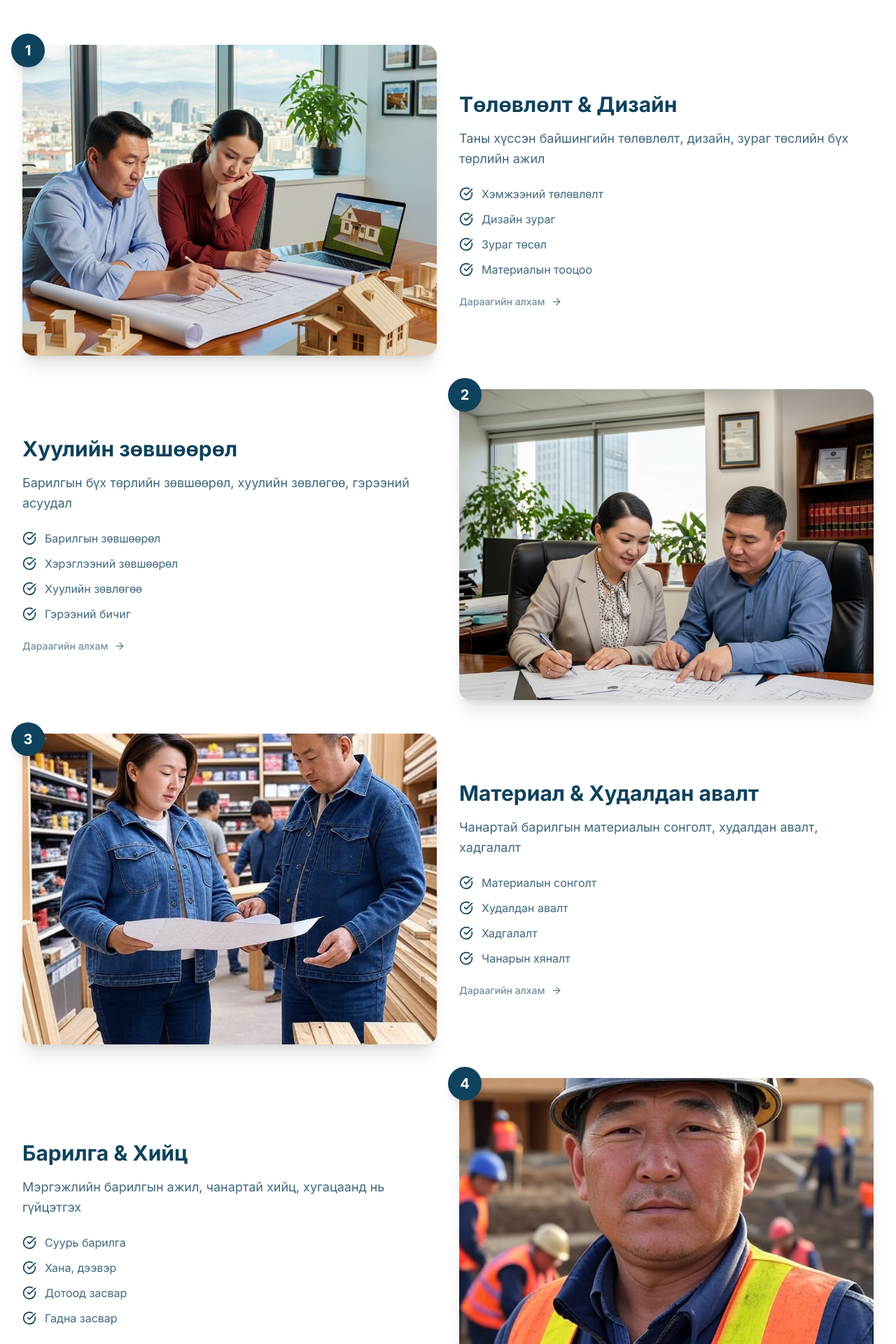
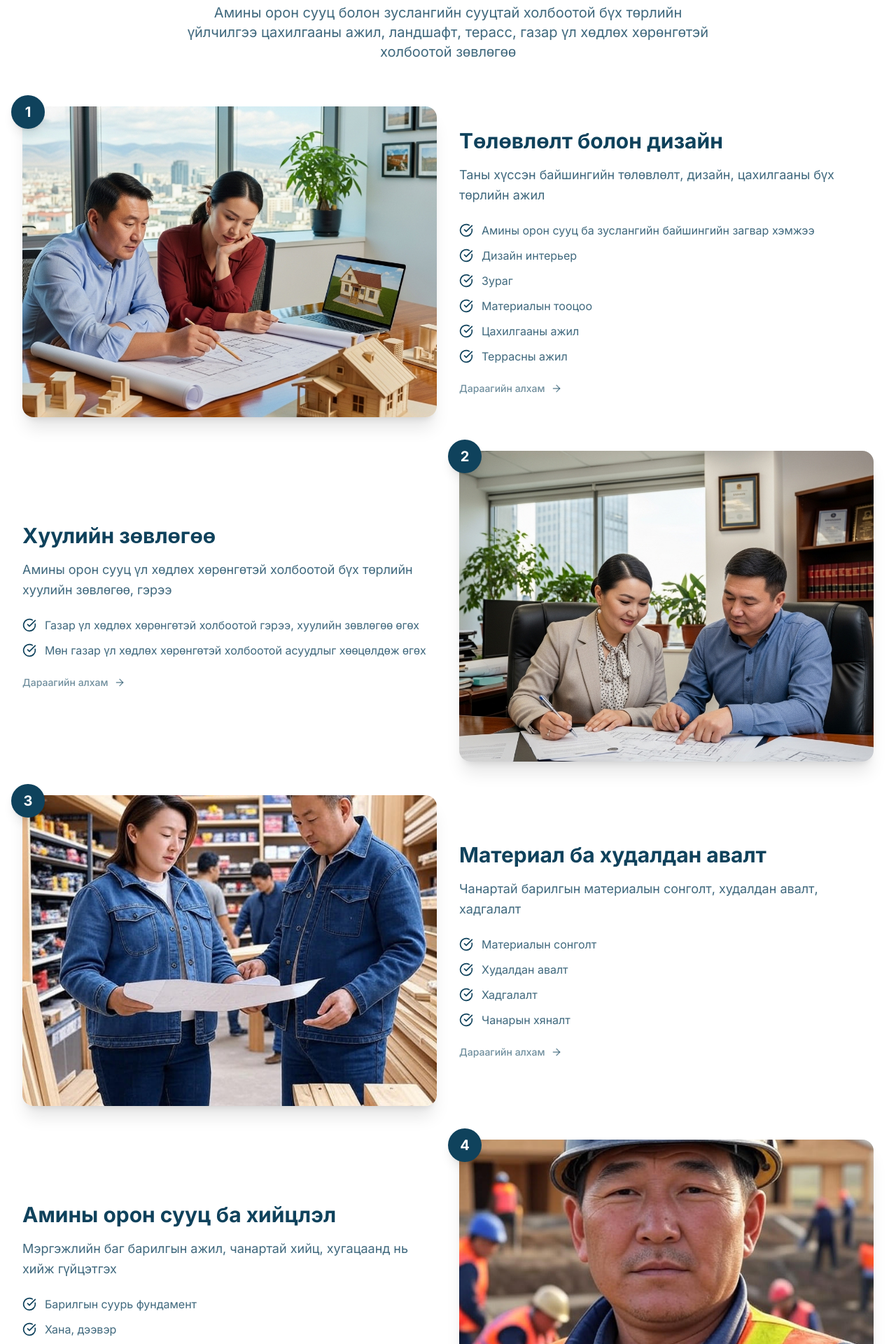
Before and after one commit to Enkhnyam/Buyant-Construction, a Next.js app in the folder buyant-construction/: page /services in a window 1280 px wide. Shown: the part 520-2440 px from the top of the page at 70% size. Built offline with nearby package versions, Linux system fonts and the light colour scheme.

Commit message:
text quality improvement

```diff
--- a/buyant-construction/src/app/(main)/services/page.tsx
+++ b/buyant-construction/src/app/(main)/services/page.tsx
@@ -18,7 +18,7 @@ export default function ServicesPage() {
           </h1>
           <p className="text-xl md:text-2xl text-white/80 max-w-3xl mx-auto">
             {language === 'mn'
-              ? 'Байшингийн барилгын бүх төрлийн үйлчилгээ, хуулийн зөвлөгөө'
+              ? 'ГАЗАР ҮЛ ХӨДЛӨХ ХӨРӨНГӨ, ЗУСЛАН, АМИНЫ ОРОН СУУЦТАЙ ХОЛБООТОЙ  БҮХ ТӨРЛИЙН ҮЙЛЧИЛГЭЭ'
               : 'All types of house construction services and legal consultation'
             }
           </p>
@@ -40,7 +40,7 @@ export default function ServicesPage() {
             </h2>
             <p className="text-xl text-[#0F425C]/80 max-w-2xl mx-auto">
               {language === 'mn'
-                ? 'Барилгын бүх төрлийн хуулийн асуудлын зөвлөгөө, зөвшөөрөл'
+                ? 'Газар үл хөдлөх хөрөнгө, зуслангийн сууц, амины орон сууцтай холбоотой зөвлөгөө'
                 : 'Legal consultation and permits for all types of construction matters'
               }
             </p>
@@ -52,7 +52,7 @@ export default function ServicesPage() {
               <div className="rounded-xl overflow-hidden shadow-lg">
                 <img
                   src="/services/mayagt.jpg"
-                  alt={language === 'mn' ? 'А Маягт зөвшөөрөл' : 'A Mayagt Permit'}
+                  alt={language === 'mn' ? 'Архитектур төлөвлөлтийн даалгавар /А даалгавар/' : 'A Mayagt Permit'}
                   className="w-full h-auto object-cover"
                 />
               </div>
@@ -67,7 +67,7 @@ export default function ServicesPage() {
                   </h3>
                   <p className="text-[#0F425C]/80 leading-relaxed">
                     {language === 'mn'
-                      ? 'А Маягт нь орон сууцны цогцолбор, оффисын барилга барих компаниудад заавал шаардлагатай зөвшөөрөл юм. Энэ нь барилгын төслийн хэрэгжүүлэлтийн зөвшөөрөл бөгөөд Монгол Улсын хуулиар заавал авах шаардлагатай.'
+                      ? 'Барилгын ажил эхлүүлэх эхний  шатны үйл ажиллагаа  нь архитектур төлөвлөлтийн даалгаврын зөвшөөрөл авахаас эхэлнэ.'
                       : 'A Mayagt is a mandatory permit required for companies building apartment complexes and office buildings. This is a construction project implementation permit that is legally required according to Mongolian law.'
                     }
                   </p>
@@ -80,10 +80,10 @@ export default function ServicesPage() {
                   <ul className="space-y-2">
                     {language === 'mn'
                       ? [
-                          'Орон сууцны цогцолбор барих үед',
-                          'Оффисын барилга барих үед',
-                          'Худалдааны төв барих үед',
-                          'Олон давхар барилга барих үед'
+                          'Орон сууцны барилга',
+                          'Оффисын барилга',
+                          'Худалдааны төв',
+                          'Үйлчилгээний барилга'
                         ].map((item, index) => (
                           <li key={index} className="flex items-start">
                             <CheckCircle className="w-5 h-5 text-[#0F425C] mr-3 mt-0.5 flex-shrink-0" />
@@ -118,7 +118,7 @@ export default function ServicesPage() {
               </h3>
               <p className="text-[#0F425C]/80 mb-6 text-center leading-relaxed">
                 {language === 'mn'
-                  ? 'Байшингийн барилгын төслийн бүх төрлийн зөвшөөрөл, зөвлөгөө'
+                  ? 'Барилгатай холбоотой бүх төрлийн зөвлөгөө өгнө, шаардлагатай бичиг баримт бэлдэх туслалцаа үзүүлнэ.'
                   : 'All types of house construction project permits and consultation'
                 }
               </p>
@@ -145,18 +145,23 @@ export default function ServicesPage() {
                 <FileText className="w-8 h-8" />
               </div>
               <h3 className="text-2xl font-bold text-[#0F425C] mb-4 text-center">
-                {language === 'mn' ? 'Гэрээний зөвлөгөө' : 'Contract Consultation'}
+                {language === 'mn' ? 'Гэрээ, бичиг баримттай холбоотой зөвлөгөө' : 'Contract Consultation'}
               </h3>
               <p className="text-[#0F425C]/80 mb-6 text-center leading-relaxed">
                 {language === 'mn'
-                  ? 'Барилгын гэрээ, төслийн бүх төрлийн хуулийн асуудал'
+                  ? 'Бүх төрлийн гэрээ байгуулах'
                   : 'Construction contracts and all types of legal project matters'
                 }
               </p>
 
               <div className="space-y-3">
                 {language === 'mn'
-                  ? ['Гэрээний бичиг', 'Гэрээний шалгалт', 'Хуулийн зөвлөгөө', 'Маргааны шийдвэрлэлт'].map((feature, index) => (
+                  ? [
+                      'Компани байгуулахтай холбоотой зөвлөгөө өгөх, мөн байгуулж өгөх бичиг баримт бүрдүүлэх бүх төрлийн ажил',
+                      'Гэрээтэй холбоотой зөвлөгөө өгөх',
+                      'Хуулийн зөвлөгөө',
+                      'Газар үл хөдлөх хөрөнгө худалдан авахад зөвлөгөө өгөх чиглүүлэх'
+                    ].map((feature, index) => (
                     <div key={index} className="flex items-center">
                       <CheckCircle className="w-5 h-5 text-[#0F425C] mr-3 flex-shrink-0" />
                       <span className="text-[#0F425C]/80">{feature}</span>
@@ -180,11 +185,11 @@ export default function ServicesPage() {
         <div className="max-w-7xl mx-auto px-4 sm:px-6 lg:px-8">
           <div className="text-center mb-16">
             <h2 className="text-3xl md:text-4xl font-bold text-[#0F425C] mb-4">
-              {language === 'mn' ? 'Яагаад биднийг сонгох вэ?' : 'Why Choose Us?'}
+              {language === 'mn' ? 'ЯАГААД БИДНИЙГ СОНГОХ ВЭ?' : 'Why Choose Us?'}
             </h2>
             <p className="text-xl text-[#0F425C]/80 max-w-2xl mx-auto">
               {language === 'mn'
-                ? '20 гаруй жилийн туршлагатай барилгын компани'
+                ? '20 гаруй жилийн туршлагатай, чадварлаг баг хамт олон'
                 : 'Construction company with over 20 years of experience'
               }
             </p>
--- a/buyant-construction/src/components/HouseBuildingProcess.tsx
+++ b/buyant-construction/src/components/HouseBuildingProcess.tsx
@@ -19,42 +19,62 @@ const processSteps: ProcessStep[] = [
   {
     id: 1,
     image: '/services/planning.png',
-    titleMn: 'Төлөвлөлт & Дизайн',
+    titleMn: 'Төлөвлөлт болон дизайн',
     titleEn: 'Planning & Design',
-    descriptionMn: 'Таны хүссэн байшингийн төлөвлөлт, дизайн, зураг төслийн бүх төрлийн ажил',
+    descriptionMn: 'Таны хүссэн байшингийн төлөвлөлт, дизайн, цахилгааны бүх төрлийн ажил',
     descriptionEn: 'Complete planning, design, and drawing services for your dream house',
-    featuresMn: ['Хэмжээний төлөвлөлт', 'Дизайн зураг', 'Зураг төсөл', 'Материалын тооцоо'],
+    featuresMn: [
+      'Амины орон сууц ба зуслангийн байшингийн  загвар хэмжээ',
+      'Дизайн интерьер ',
+      'Зураг',
+      'Материалын тооцоо',
+      'Цахилгааны ажил',
+      'Террасны ажил '
+    ],
     featuresEn: ['Size planning', 'Design drawings', 'Technical drawings', 'Material calculations']
   },
   {
     id: 2,
     image: '/services/legal.png',
-    titleMn: 'Хуулийн зөвшөөрөл',
+    titleMn: 'Хуулийн зөвлөгөө',
     titleEn: 'Legal & Permits',
-    descriptionMn: 'Барилгын бүх төрлийн зөвшөөрөл, хуулийн зөвлөгөө, гэрээний асуудал',
+    descriptionMn: 'Амины орон сууц үл хөдлөх хөрөнгөтэй холбоотой бүх төрлийн хуулийн зөвлөгөө, гэрээ',
     descriptionEn: 'All types of construction permits, legal consultation, and contract matters',
-    featuresMn: ['Барилгын зөвшөөрөл', 'Хэрэглээний зөвшөөрөл', 'Хуулийн зөвлөгөө', 'Гэрээний бичиг'],
-    featuresEn: ['Construction permits', 'Usage permits', 'Legal consultation', 'Contract drafting']
+    featuresMn: [
+      'Газар үл хөдлөх хөрөнгөтэй холбоотой гэрээ,  хуулийн зөвлөгөө өгөх',
+      'Мөн газар үл хөдлөх хөрөнгөтэй холбоотой асуудлыг хөөцөлдөж өгөх',
+    ],
+    featuresEn: ['Construction permits', 'Usage permits']
   },
   {
     id: 3,
     image: '/services/material.jpg',
-    titleMn: 'Материал & Худалдан авалт',
+    titleMn: 'Материал ба худалдан авалт',
     titleEn: 'Materials & Procurement',
     descriptionMn: 'Чанартай барилгын материалын сонголт, худалдан авалт, хадгалалт',
     descriptionEn: 'Quality building material selection, procurement, and storage',
-    featuresMn: ['Материалын сонголт', 'Худалдан авалт', 'Хадгалалт', 'Чанарын хяналт'],
+    featuresMn: [
+      'Материалын сонголт',
+      'Худалдан авалт',
+      'Хадгалалт',
+      'Чанарын хяналт',
+    ],
     featuresEn: ['Material selection', 'Procurement', 'Storage', 'Quality control']
   },
   {
     id: 4,
     image: '/services/construction.jpg',
-    titleMn: 'Барилга & Хийц',
+    titleMn: 'Амины орон сууц ба хийцлэл',
     titleEn: 'Construction & Building',
-    descriptionMn: 'Мэргэжлийн барилгын ажил, чанартай хийц, хугацаанд нь гүйцэтгэх',
+    descriptionMn: 'Мэргэжлийн баг барилгын ажил, чанартай хийц, хугацаанд нь хийж гүйцэтгэх',
     descriptionEn: 'Professional construction work, quality finishing, and timely completion',
-    featuresMn: ['Суурь барилга', 'Хана, дээвэр', 'Дотоод засвар', 'Гадна засвар'],
-    featuresEn: ['Foundation work', 'Walls & roof', 'Interior finishing', 'Exterior finishing']
+    featuresMn: [
+      'Барилгын суурь фундамент',
+      'Хана, дээвэр',
+      'Гадна фасад дулаалга',
+      'Дотор засал ',
+    ],
+    featuresEn: ['Foundation work', 'Walls & roof', 'Interior finishing']
   }
 ]
 
@@ -79,7 +99,7 @@ export default function HouseBuildingProcess() {
           </h2>
           <p className="text-xl text-[#0F425C]/80 max-w-3xl mx-auto">
             {language === 'mn'
-              ? '4 алхамтай мэргэжлийн барилгын үйл явц - таны хүссэн байшинг бүтээхэд'
+              ? 'Амины орон сууц  болон зуслангийн сууцтай холбоотой бүх төрлийн үйлчилгээ цахилгааны ажил,  ландшафт,  терасс,  газар үл хөдлөх хөрөнгөтэй холбоотой зөвлөгөө'
               : '4-step professional construction process - building your dream house'
             }
           </p>
@@ -157,7 +177,7 @@ export default function HouseBuildingProcess() {
             </h3>
             <p className="text-lg text-[#0F425C]/80 max-w-2xl mx-auto">
               {language === 'mn'
-                ? 'Таны хүссэн байшин бэлэн болно. Бид бүх ажлыг чанартай, хугацаанд нь гүйцэтгэх болно.'
+                ? 'Таны хүссэн байшин бэлэн болно.Бид бүх ажлыг чанартай, хугацаанд нь хийж гүйцэтгэнэ.'
                 : 'Your dream house will be ready. We will complete all work with quality and on time.'
               }
             </p>
```
